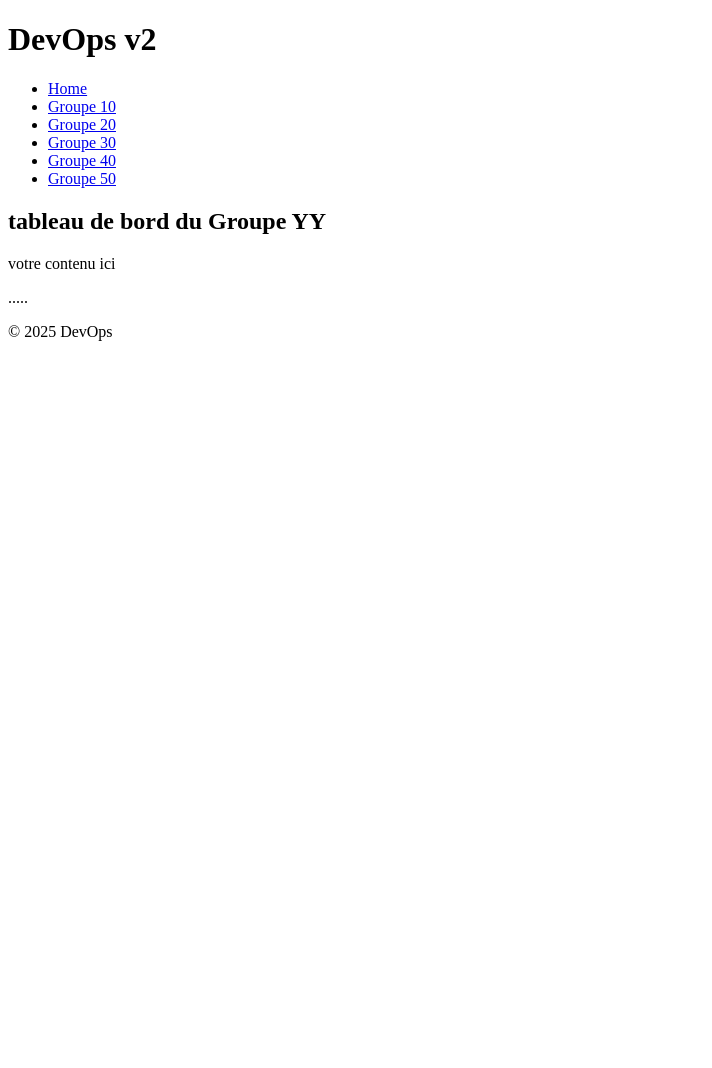
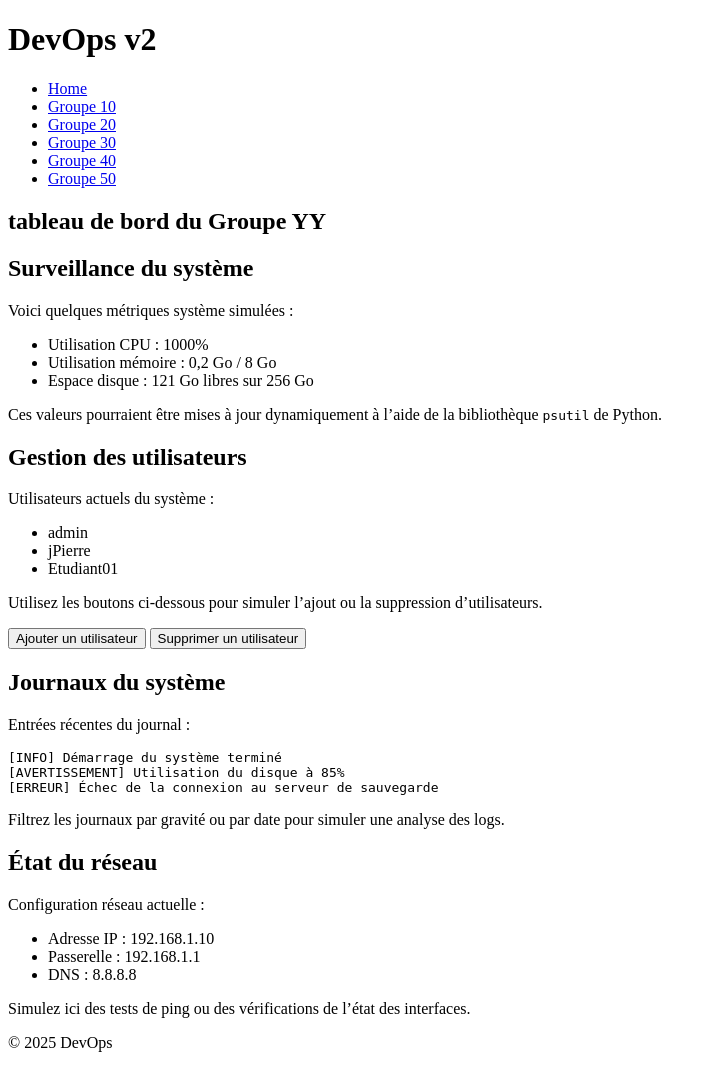
Before and after one commit to nooky77/devops-ci-cd-lab, a Flask app: page /groupe50 in a window 1280 px wide. Shown: the whole page, without its empty margins (0-712 px from the left). Before the commit the page ends 341 px from the top, so only its background shows below. Run offline with Flask 3, Linux system fonts and the light colour scheme.

Commit message:
Update groupe50.html
commit groupe50.html
anto & Chris

```diff
--- a/templates/groupe50.html
+++ b/templates/groupe50.html
@@ -4,10 +4,44 @@
 
 
 <h2>tableau de bord du Groupe YY</h2>
+<h2>Surveillance du système</h2>
+<p>Voici quelques métriques système simulées :</p>
+<ul>
+  <li>Utilisation CPU : 1000%</li>
+  <li>Utilisation mémoire : 0,2 Go / 8 Go</li>
+  <li>Espace disque : 121 Go libres sur 256 Go</li>
+</ul>
+<p>Ces valeurs pourraient être mises à jour dynamiquement à l’aide de la bibliothèque <code>psutil</code> de Python.</p>
 
-<p>votre contenu ici</p>
+<h2>Gestion des utilisateurs</h2>
+<p>Utilisateurs actuels du système :</p>
+<ul>
+  <li>admin</li>
+  <li>jPierre</li>
+  <li>Etudiant01</li>
+</ul>
+<p>Utilisez les boutons ci-dessous pour simuler l’ajout ou la suppression d’utilisateurs.</p>
+<button>Ajouter un utilisateur</button>
+<button>Supprimer un utilisateur</button>
 
-<p>.....</p>
+<h2>Journaux du système</h2>
+<p>Entrées récentes du journal :</p>
+<pre>
+[INFO] Démarrage du système terminé
+[AVERTISSEMENT] Utilisation du disque à 85%
+[ERREUR] Échec de la connexion au serveur de sauvegarde
+</pre>
+<p>Filtrez les journaux par gravité ou par date pour simuler une analyse des logs.</p>
+
+<h2>État du réseau</h2>
+<p>Configuration réseau actuelle :</p>
+<ul>
+  <li>Adresse IP : 192.168.1.10</li>
+  <li>Passerelle : 192.168.1.1</li>
+  <li>DNS : 8.8.8.8</li>
+</ul>
+<p>Simulez ici des tests de ping ou des vérifications de l’état des interfaces.</p>
+
 
 
 {% endblock %}
```
